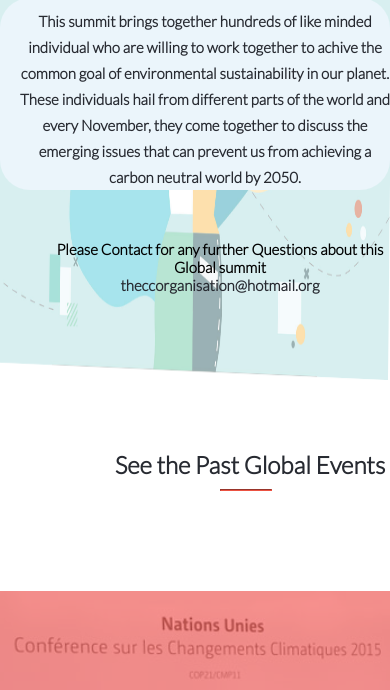
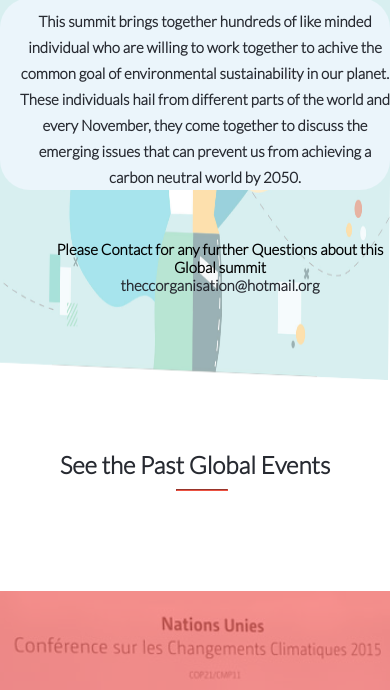
Before and after one commit to Haadiiii/conference-page, a website: page about.html in a window 390 px wide. Shown: the part 380-1070 px from the top of the page. Drawn offline with Linux system fonts and the light colour scheme; a web font is replaced by a local one.

Commit message:
Fixed styling

```diff
--- a/aboutmobile.css
+++ b/aboutmobile.css
@@ -41,7 +41,7 @@
     margin-top: 10px;
     width: 50px;
     justify-content: center;
-    margin-left: 220px;
+    margin-left: 45%;
     background-color: #ec5242;
     border-color: #ec5242;
   }
@@ -211,7 +211,6 @@
 
   .events {
     background-color: #fff;
-    width: 500px;
     height: 700px;
     justify-content: center;
   }
```
Also changed, not shown: README.md.
